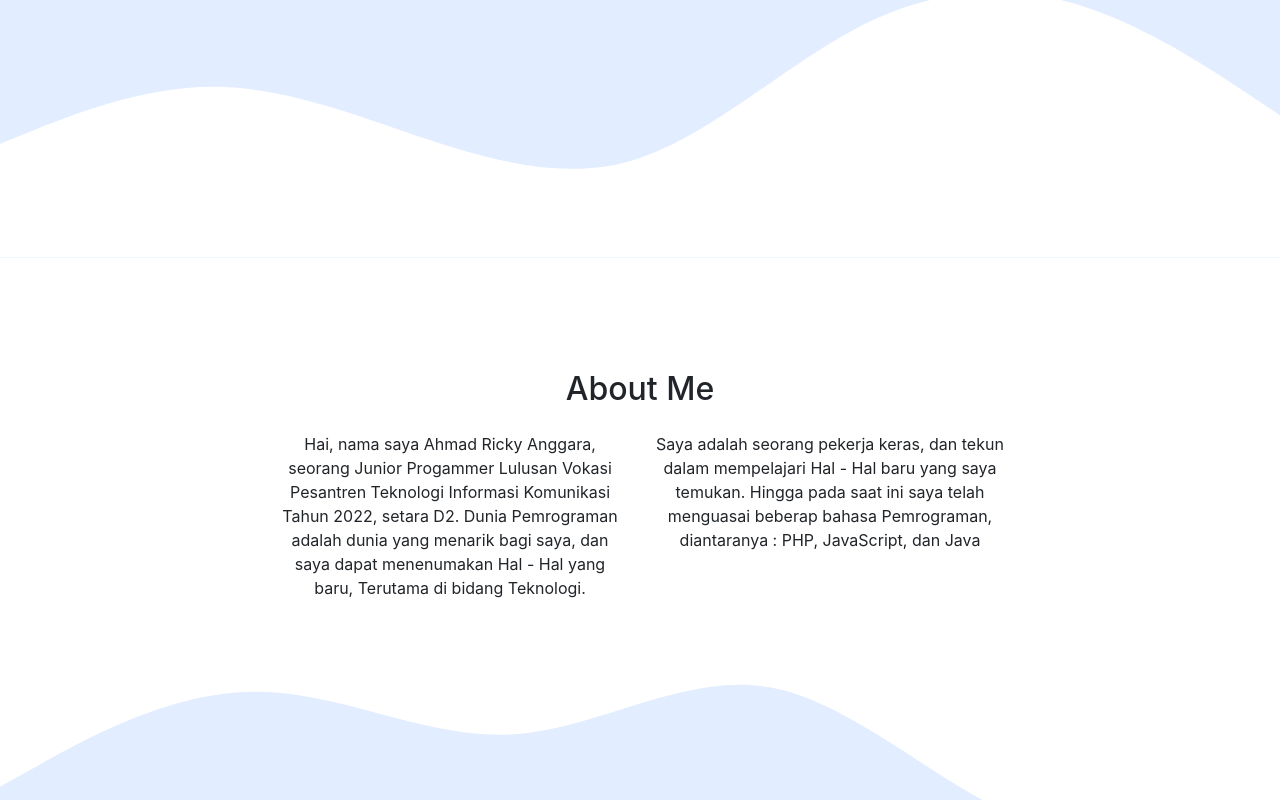
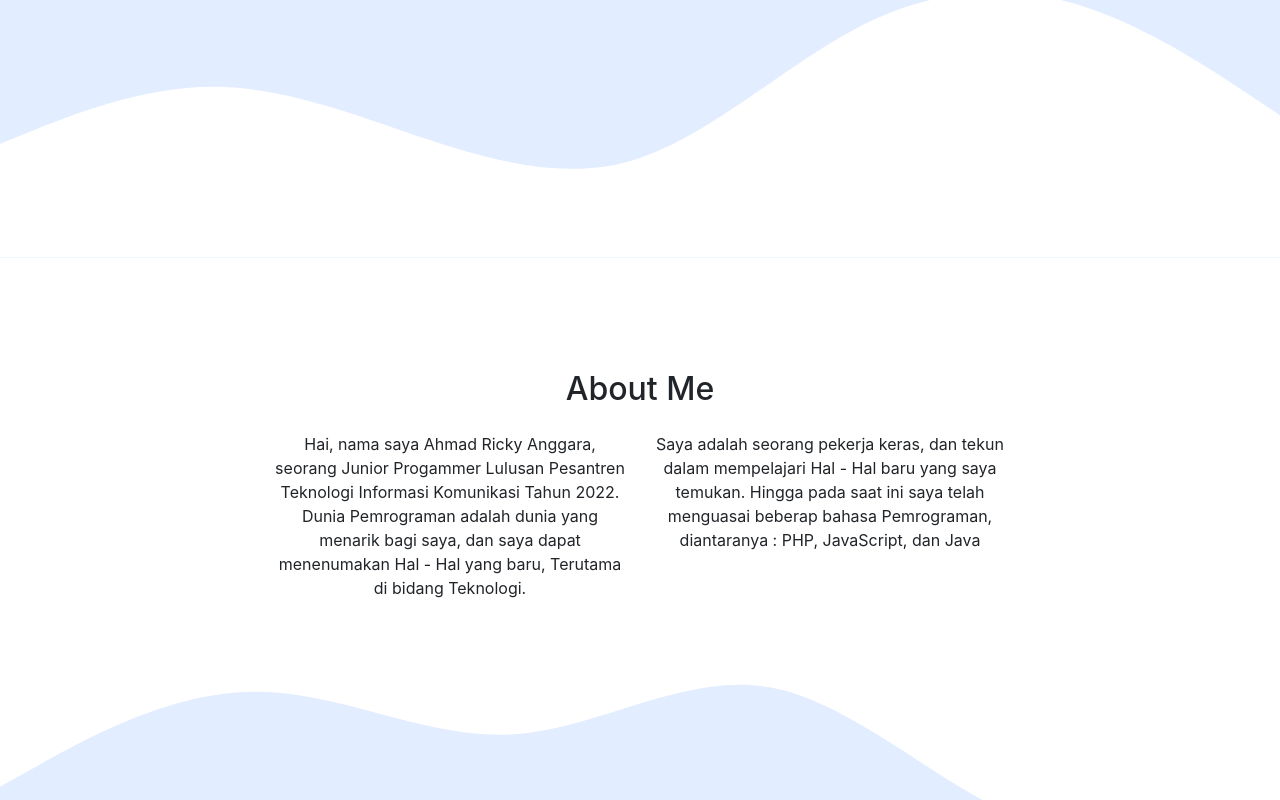
Before and after one commit to ara90909/araportofolio.github.io, a plain HTML site: page index.html in a window 1280 px wide. Shown: the part 446-1246 px from the top of the page. Drawn offline with nearby package versions, Linux system fonts and the light colour scheme.

Commit message:
ubah desk

```diff
--- a/index.html
+++ b/index.html
@@ -71,10 +71,9 @@
             </div>
             <div class="row justify-content-center fs-5 text-center mt-3">
                 <div class="col-md-4" data-aos="fade-right" data-aos-duration="1000">
-                    <p>
-                        Hai, nama saya Ahmad Ricky Anggara, seorang Junior Progammer Lulusan Vokasi Pesantren Teknologi
-                        Informasi Komunikasi Tahun 2022, setara D2. Dunia Pemrograman adalah dunia yang menarik bagi
-                        saya, dan saya dapat menenumakan Hal - Hal yang baru, Terutama di bidang Teknologi.</p>
+                    <p>Hai, nama saya Ahmad Ricky Anggara, seorang Junior Progammer Lulusan Pesantren Teknologi
+                        Informasi Komunikasi Tahun 2022. Dunia Pemrograman adalah dunia yang menarik bagi saya, dan saya
+                        dapat menenumakan Hal - Hal yang baru, Terutama di bidang Teknologi.</p>
                 </div>
                 <div class="col-md-4" data-aos="fade-left" data-aos-duration="1000" data-aos-delay="200">
                     <p>Saya adalah seorang pekerja keras, dan tekun dalam mempelajari Hal - Hal baru yang saya temukan.
```
